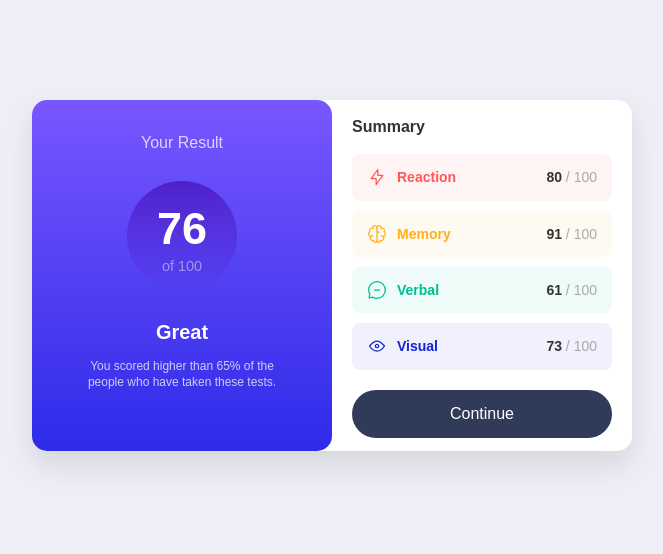
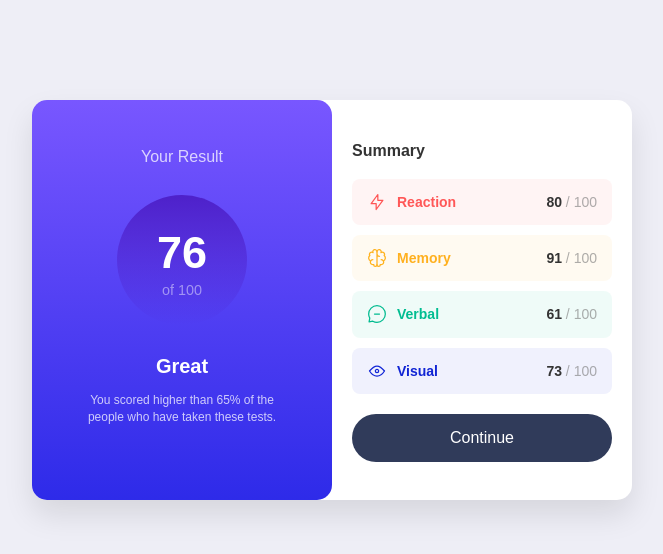
Before and after one commit to juan124perdomo/results-summary-component-main.io, a plain HTML site: page index.html in a window 1280 px wide. Shown: the whole page, without its empty margins (308-971 px from the left). Drawn offline with Linux system fonts and the light colour scheme; a web font is replaced by a local one.

Commit message:
ajustando detalles

```diff
--- a/style.css
+++ b/style.css
@@ -198,6 +198,10 @@ body{
         padding: 30px 20px;
         z-index: 3;
     }
+    .score_circle{
+        width: 130px;
+        height: 130px;
+    }
     .summary{
         width: 100%;
         position: relative;
@@ -212,7 +216,7 @@ body{
 @media screen and (min-width: 800px) {
     .container{
         max-width: 600px;
-
+        height: 400px;
         margin: 100px auto;
         justify-content: center;
         align-items: center;
@@ -238,7 +242,8 @@ body{
         height: 100%;
         border-radius:15px ;
         padding: 0px 20px;
-        background: none;
+        justify-content: center;
+
     }
     .summary h4 {
         margin-top: 20px;
```
